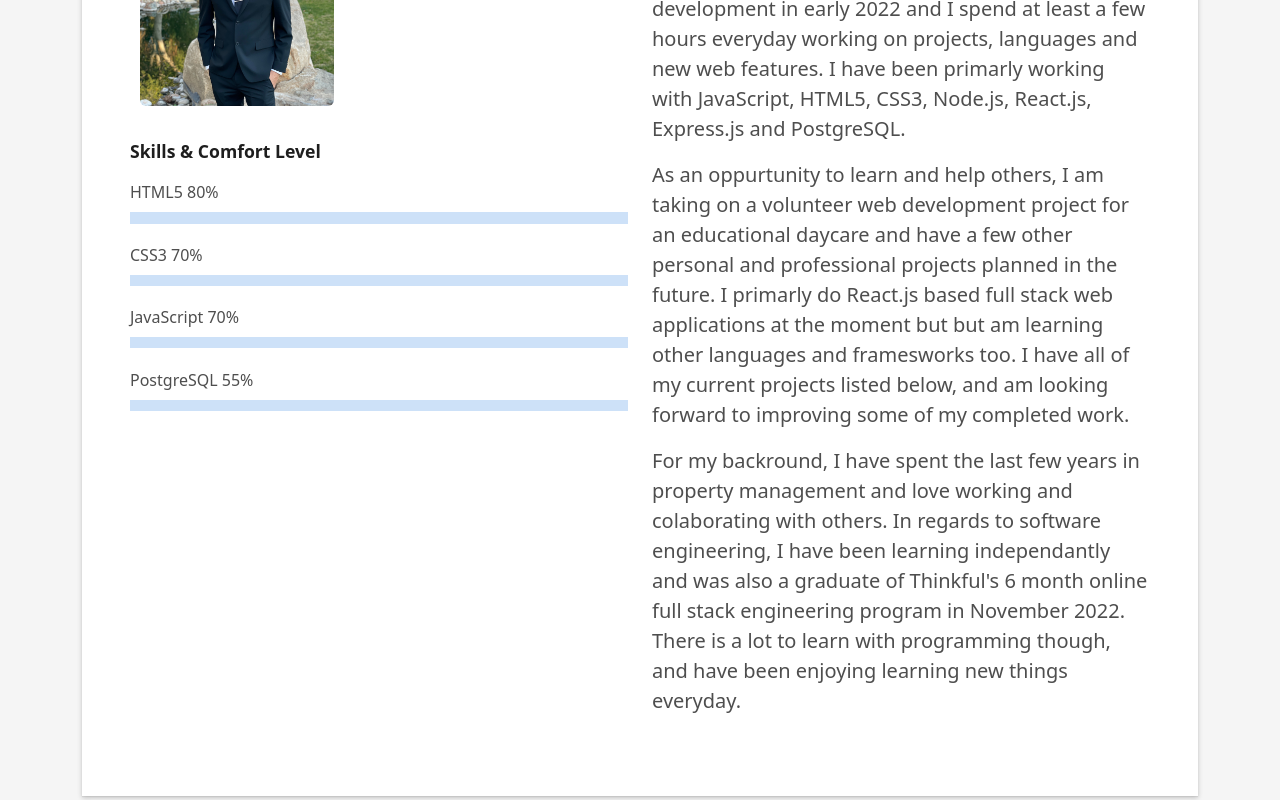
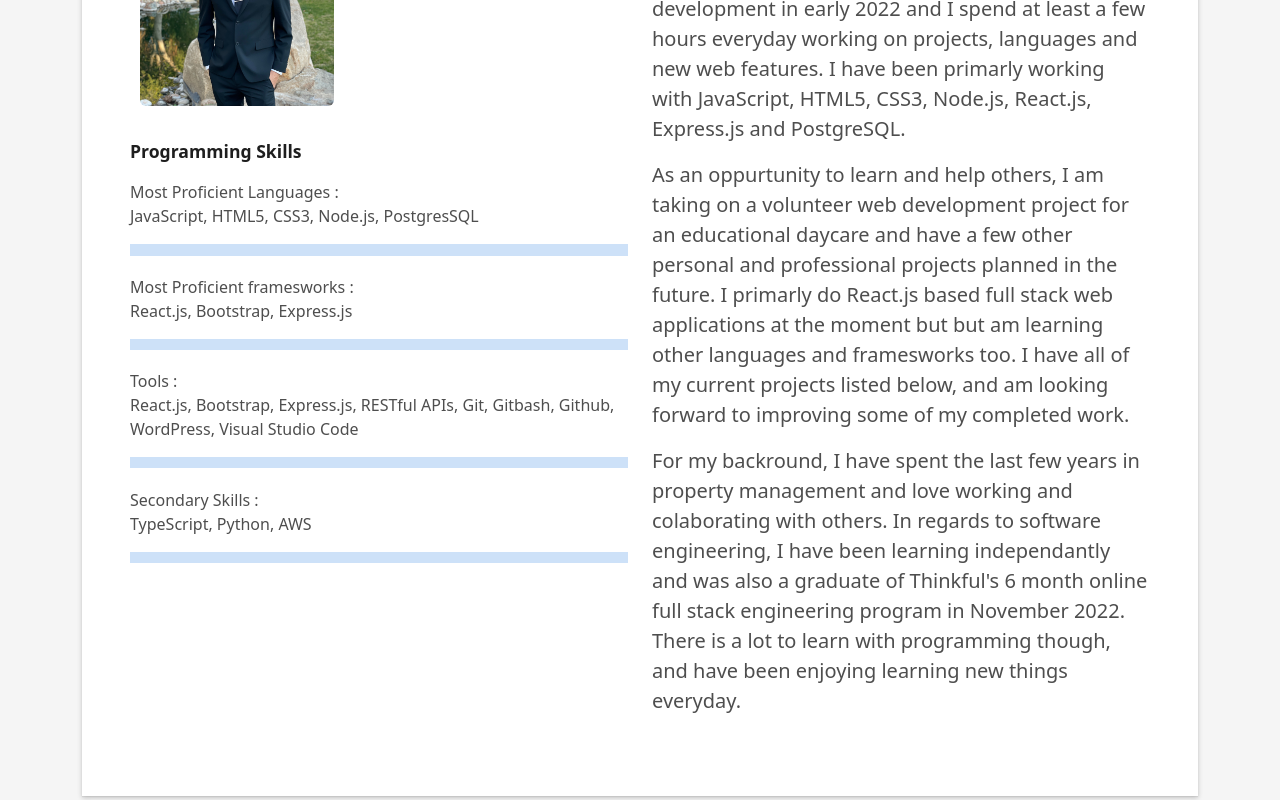
Before and after one commit to KajTassi/Website-Portfolio, a React (Create React App) app: page / in a window 1280 px wide. Shown: the part 1080-1880 px from the top of the page. Built offline with nearby package versions, Linux system fonts and the light colour scheme.

Commit message:
about changes

```diff
--- a/src/App.js
+++ b/src/App.js
@@ -78,20 +78,24 @@ function App() {
                     </div>
                   </div>
                   <div class="skill-mf">
-                    <p class="title-s">Skills & Comfort Level</p>
-                    <span>HTML5</span> <span class="pull-right">80%</span>
+                    <p class="title-s">Programming Skills</p>
+                    <span>Most Proficient Languages</span> <span class="pull-right">:</span>
+                    <p>JavaScript, HTML5, CSS3, Node.js, PostgresSQL</p>
                     <div class="progress">
-                      <div class="progress-bar" role="progressbar" width="75%" aria-valuenow="85" aria-valuemin="0" aria-valuemax="100"></div>
+                    <div class="progress-bar" role="progressbar" width="75%" aria-valuenow="75" aria-valuemin="0" aria-valuemax="100"></div>
                     </div>
-                    <span>CSS3</span> <span class="pull-right">70%</span>
+                    <span>Most Proficient framesworks</span> <span class="pull-right">:</span>
+                    <p>React.js, Bootstrap, Express.js</p>
                     <div class="progress">
                       <div class="progress-bar" role="progressbar" width="75%" aria-valuenow="75" aria-valuemin="0" aria-valuemax="100"></div>
                     </div>
-                    <span>JavaScript</span> <span class="pull-right">70%</span>
+                    <span>Tools</span> <span class="pull-right">:</span>
+                    <p>React.js, Bootstrap, Express.js, RESTful APIs, Git, Gitbash, Github, WordPress, Visual Studio Code</p>
                     <div class="progress">
                       <div class="progress-bar" role="progressbar" width="75%" aria-valuenow="50" aria-valuemin="0" aria-valuemax="100"></div>
                     </div>
-                    <span>PostgreSQL</span> <span class="pull-right">55%</span>
+                    <span>Secondary Skills</span> <span class="pull-right">:</span>
+                    <p>TypeScript, Python, AWS</p>
                     <div class="progress">
                       <div class="progress-bar" role="progressbar" width="75%" aria-valuenow="90" aria-valuemin="0" aria-valuemax="100"></div>
                     </div>
@@ -479,7 +483,7 @@ function App() {
                       </h5>
                     </div>
                     <div>
-                      <form onSubmit={sendEmail}>
+                      <form onSubmit={sendEmail} value="Your message has been submitted">
                         <div class="row">
                           <div class="col-md-12 mb-3">
                             <div class="form-group">
@@ -502,9 +506,9 @@ function App() {
                             </div>
                           </div>
                           <div class="col-md-12 text-center my-3">
-                            <div class="loading">Loading...</div>
+                            <div class="loading"></div>
                             <div class="error-message"></div>
-                            <div class="sent-message">Your message has been sent. Thank you!</div>
+                            <div class="sent-message">Thank you for reaching out!</div>
                           </div>
                           <div class="col-md-12 text-center">
                             <button type="submit" class="button button-a button-big button-rouded"
--- a/src/mailer.js
+++ b/src/mailer.js
@@ -30,7 +30,7 @@ return (
 
                     <label>Message</label>
                     <textarea name="message" rows="4" />
-                    <input type="submit" vlue="Send" className="form-control" />
+                    <input type="submit" value="Send" className="form-control" />
                 </form>
         </div>
     );
```
